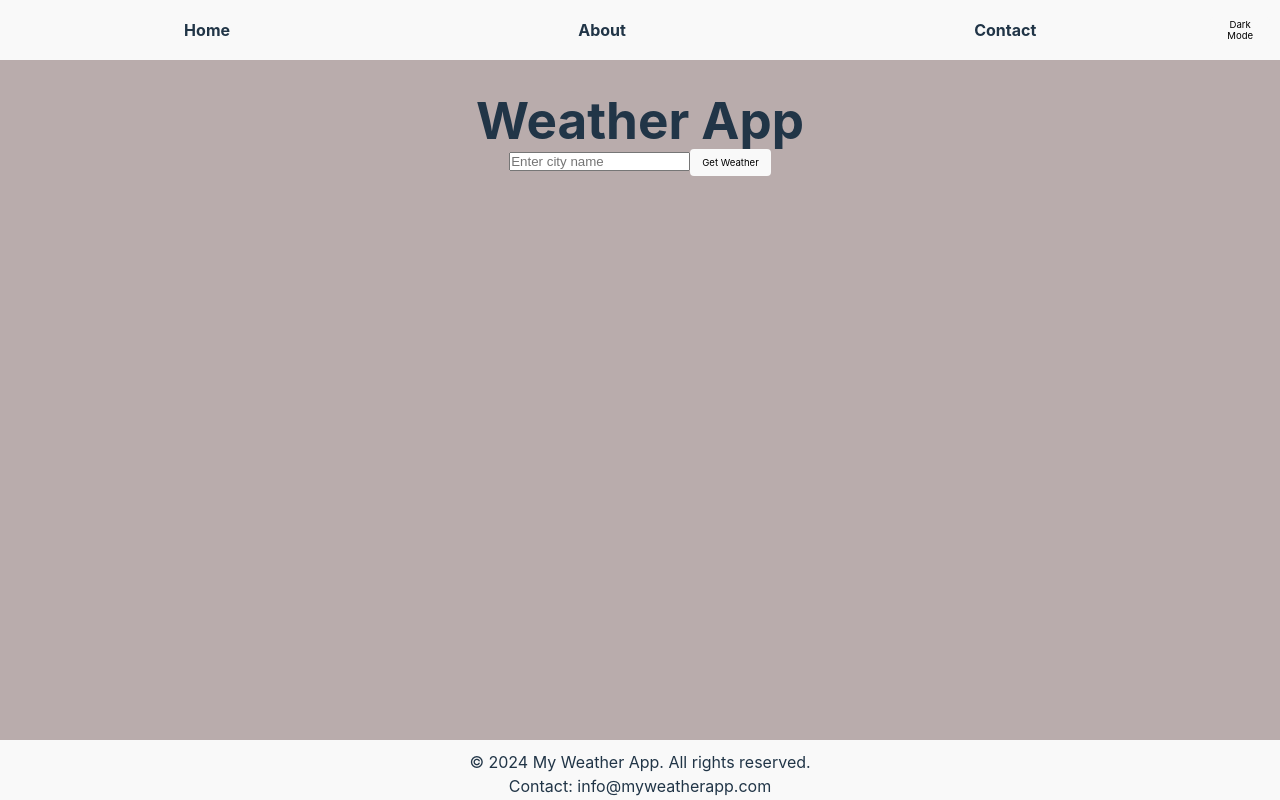
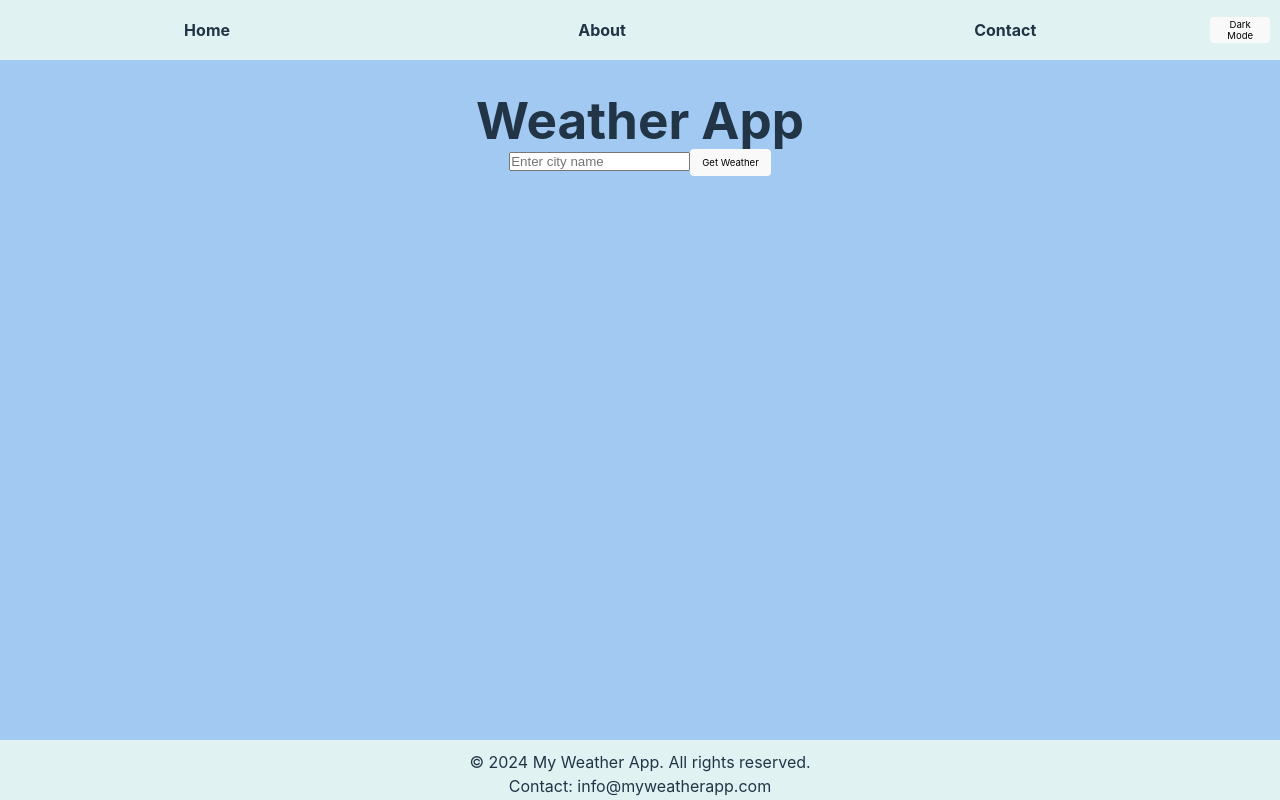
Before and after one commit to danielriosg/weather-react, a React (Vite) app: page / in a window 1280 px wide. Built offline with nearby package versions, Linux system fonts and the light colour scheme; no server answers.

Commit message:
Change light mode tones for header, footer and main section

```diff
--- a/src/index.css
+++ b/src/index.css
@@ -23,15 +23,15 @@
 
 :root.light-mode {
   color: #213547;
-  background-color: #b9acac;
-  --header-background-color: #f9f9f9;
-  --footer-background-color: #f9f9f9;
+  background-color: #A1C9F2;
+  --header-background-color: #E0F2F1;
+  --footer-background-color: #E0F2F1;
   --header-font-color: #213547;
   --footer-font-color: #213547;
   --header-link-color: #213547; /* Navbar link color for light mode */
   --header-link-hover-color: #747bff; /* Hover color for light mode */
 }
-
+/* #E0F2F1; */
 
 
 
```
